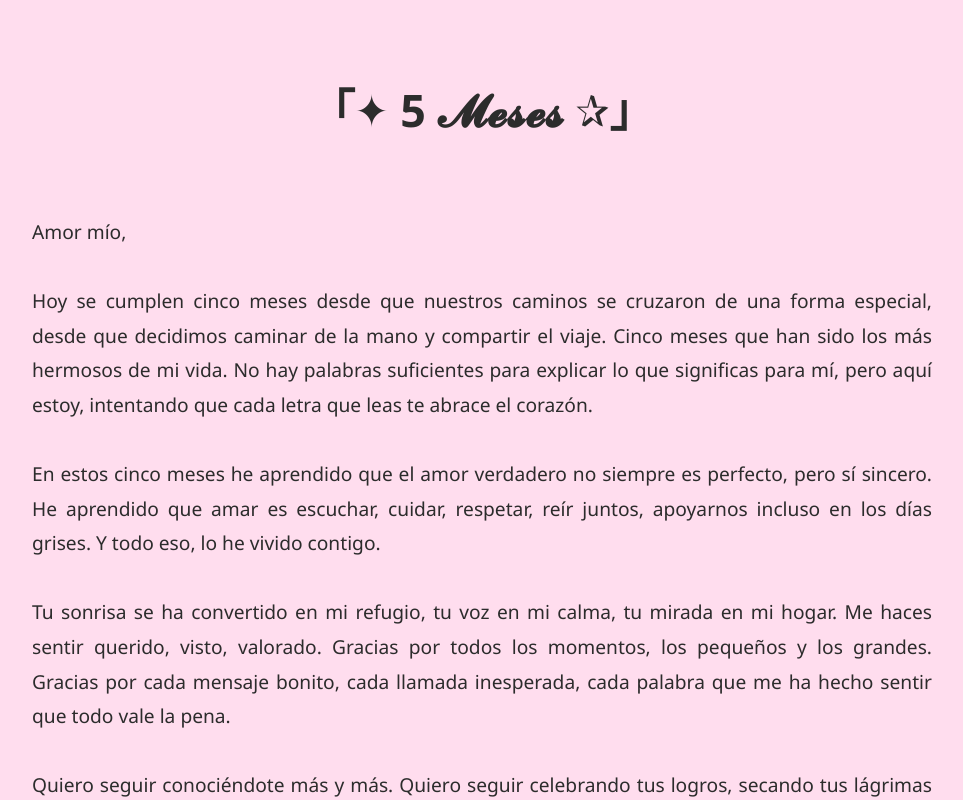
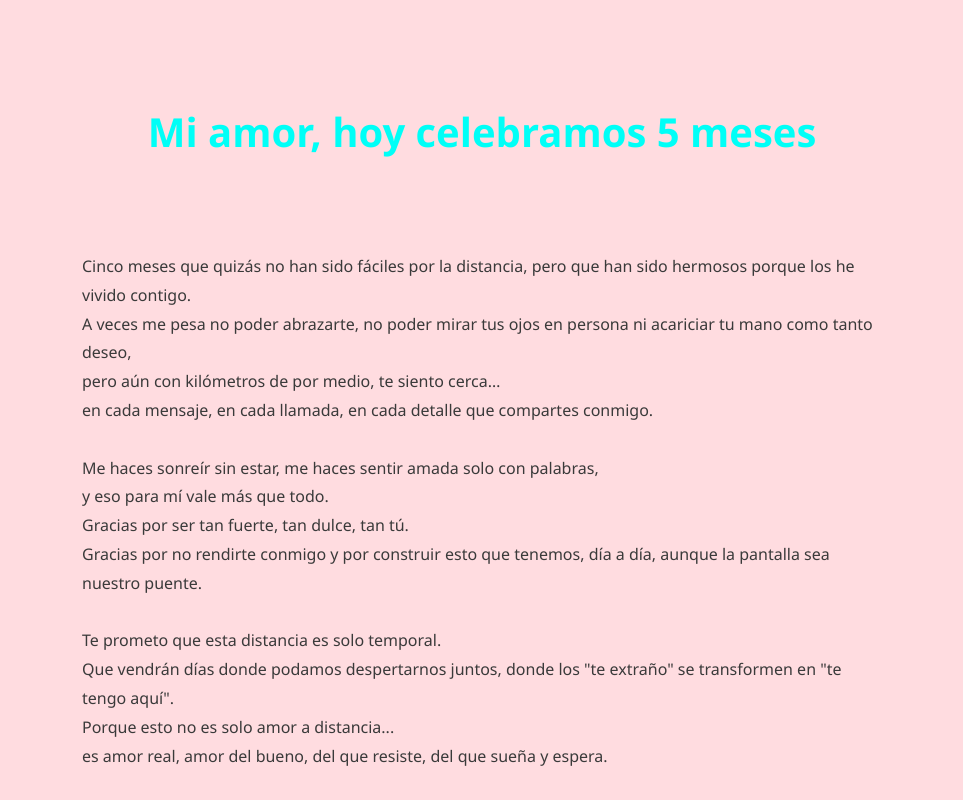
Before and after one commit to SharonMyoui/5-meses-web, a plain HTML site: page index.html in a window 1280 px wide. Shown: the top 800 px of the page, without its empty margins (158-1121 px from the left). Drawn offline with Linux system fonts and the light colour scheme.

Commit message:
Update index.html

```diff
--- a/index.html
+++ b/index.html
@@ -1,50 +1,46 @@
 <!DOCTYPE html>
 <html lang="es">
 <head>
-  <meta charset="UTF-8" />
-  <meta name="viewport" content="width=device-width, initial-scale=1.0" />
-  <title>5 Meses Contigo</title>
+  <meta charset="UTF-8">
+  <meta name="viewport" content="width=device-width, initial-scale=1.0">
+  <title>5 Meses Juntos</title>
   <style>
     body {
-      background-color: #ffddee; /* Rosa pastel */
-      color: #2c2c2c; /* Gris oscuro suave */
+      background-color: #ffdce0; /* Rosa pastel */
+      color: #3a3a3a; /* Gris oscuro para contraste suave */
       font-family: 'Segoe UI', Tahoma, Geneva, Verdana, sans-serif;
       padding: 40px;
       line-height: 1.8;
-      max-width: 900px;
+      max-width: 800px;
       margin: auto;
+      white-space: pre-line;
     }
-
     h1 {
-      font-size: 2.8em;
+      color: #00fff7; /* Color especial para el título */
       text-align: center;
-      margin-bottom: 30px;
-    }
-
-    p {
-      font-size: 1.2em;
-      text-align: justify;
-      white-space: pre-line;
+      font-size: 2.5em;
     }
   </style>
 </head>
 <body>
-  <h1>「✦ 5 𝓜𝓮𝓼𝓮𝓼 ✰」</h1>
-  <p>
-    Amor mío,
+  <h1>Mi amor, hoy celebramos 5 meses</h1>
 
-    Hoy se cumplen cinco meses desde que nuestros caminos se cruzaron de una forma especial, desde que decidimos caminar de la mano y compartir el viaje. Cinco meses que han sido los más hermosos de mi vida. No hay palabras suficientes para explicar lo que significas para mí, pero aquí estoy, intentando que cada letra que leas te abrace el corazón.
+  Cinco meses que quizás no han sido fáciles por la distancia, pero que han sido hermosos porque los he vivido contigo.
+  A veces me pesa no poder abrazarte, no poder mirar tus ojos en persona ni acariciar tu mano como tanto deseo,
+  pero aún con kilómetros de por medio, te siento cerca…
+  en cada mensaje, en cada llamada, en cada detalle que compartes conmigo.
 
-    En estos cinco meses he aprendido que el amor verdadero no siempre es perfecto, pero sí sincero. He aprendido que amar es escuchar, cuidar, respetar, reír juntos, apoyarnos incluso en los días grises. Y todo eso, lo he vivido contigo.
+  Me haces sonreír sin estar, me haces sentir amada solo con palabras,
+  y eso para mí vale más que todo.
+  Gracias por ser tan fuerte, tan dulce, tan tú.
+  Gracias por no rendirte conmigo y por construir esto que tenemos, día a día, aunque la pantalla sea nuestro puente.
 
-    Tu sonrisa se ha convertido en mi refugio, tu voz en mi calma, tu mirada en mi hogar. Me haces sentir querido, visto, valorado. Gracias por todos los momentos, los pequeños y los grandes. Gracias por cada mensaje bonito, cada llamada inesperada, cada palabra que me ha hecho sentir que todo vale la pena.
+  Te prometo que esta distancia es solo temporal.
+  Que vendrán días donde podamos despertarnos juntos, donde los "te extraño" se transformen en "te tengo aquí".
+  Porque esto no es solo amor a distancia...
+  es amor real, amor del bueno, del que resiste, del que sueña y espera.
 
-    Quiero seguir conociéndote más y más. Quiero seguir celebrando tus logros, secando tus lágrimas si alguna vez las hay, aplaudiendo tus sueños, construyendo contigo algo que dure. Quiero un millón de días más contigo, aunque ahora celebremos apenas 150.
-
-    Feliz cinco meses, mi amor. Que este sea solo el primer capítulo de una historia hermosa que seguiremos escribiendo con cada mirada, cada abrazo, cada latido. Te amo más de lo que las palabras alcanzan a decir.
-
-    Con todo mi corazón,
-    Tu persona 💖
-  </p>
+  Felices 5 meses, mi cielo.
+  Te amo más de lo que las palabras pueden decir.
 </body>
 </html>
```
